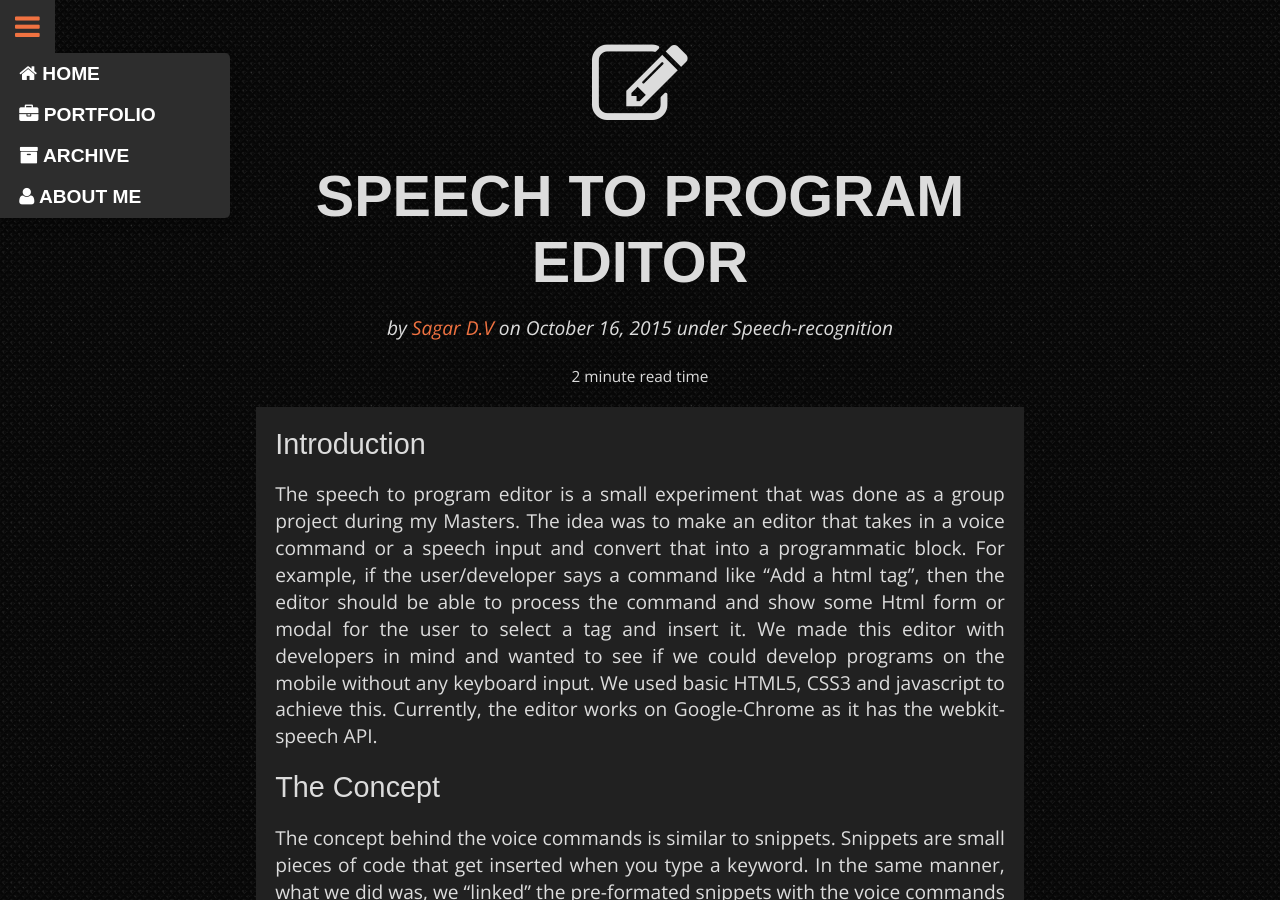
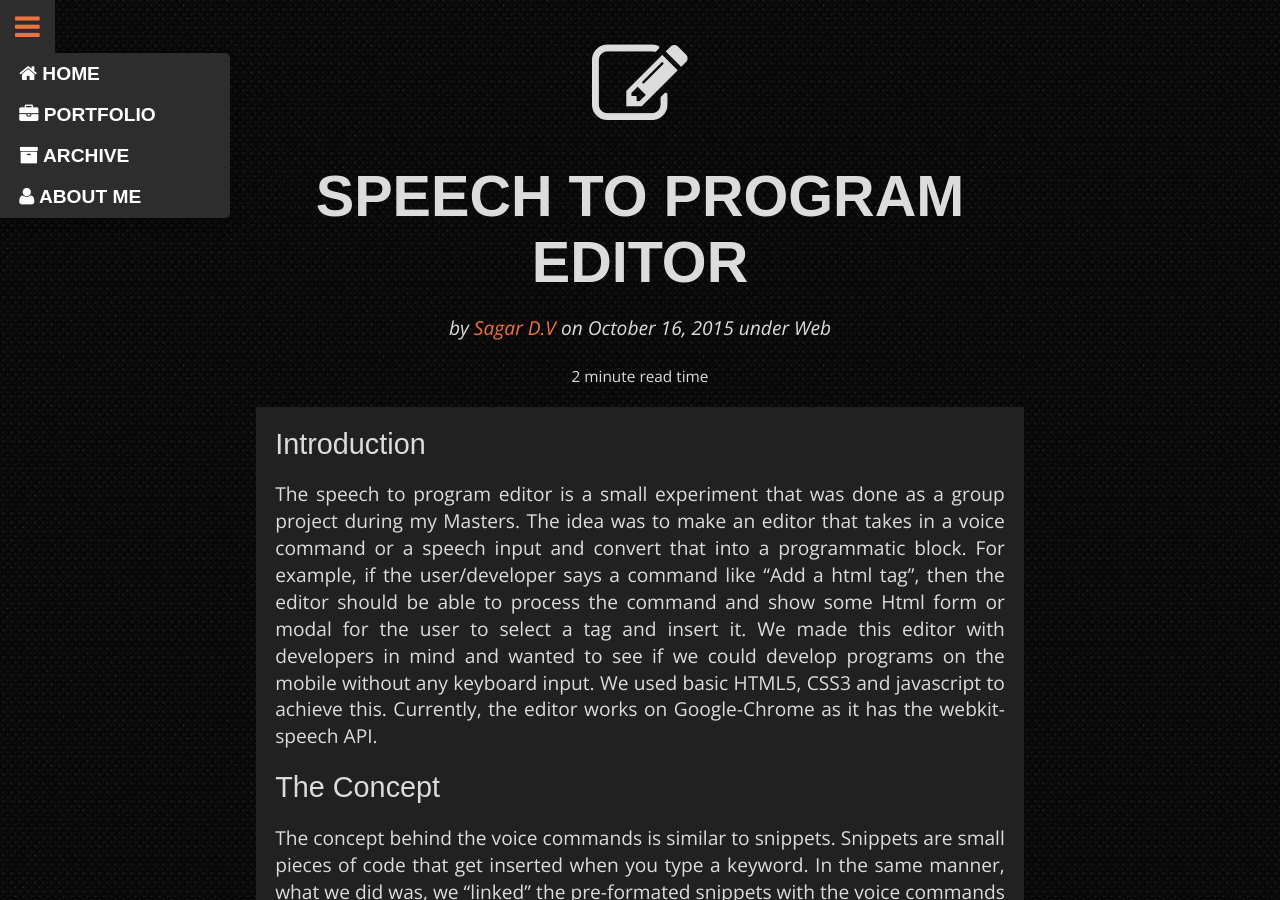
Before and after one commit to dvenkatsagar/dvenkatsagar.github.io, a Jekyll site: the page built from _posts/2015-10-16-speech-to-program.md, in a window 1280 px wide and 900 px high. Built offline with Jekyll 4.4.1, drawn with Linux system fonts in a browser that asks for light colours; comment, search, counter and statistics services are not loaded.

Commit message:
Changing folder structure

```diff
--- a/_posts/2015-10-16-speech-to-program.md
+++ b/_posts/2015-10-16-speech-to-program.md
@@ -6,7 +6,6 @@ summary:    A text editor that takes in voice commands and gives out programmati
 categories:
  - projects
  - web
- - speech-recognition
 author:     Sagar D.V
 thumbnail:  pencil-square-o
 tags:
--- a/_posts/2016-1-12-rubikar.md
+++ b/_posts/2016-1-12-rubikar.md
@@ -5,7 +5,7 @@ date:       2016-1-12 07:58:45
 summary:    A tutorial on how to create a rubik's cube in Augmented reality on the mobile browser.
 categories:
  - tutorials
- - javascript
+ - web
 author:     Sagar D.V
 thumbnail:  cube
 tags:
```
Also changed, not shown: _posts/2015-10-15-reveal-chart.md (+0 -1 lines).
